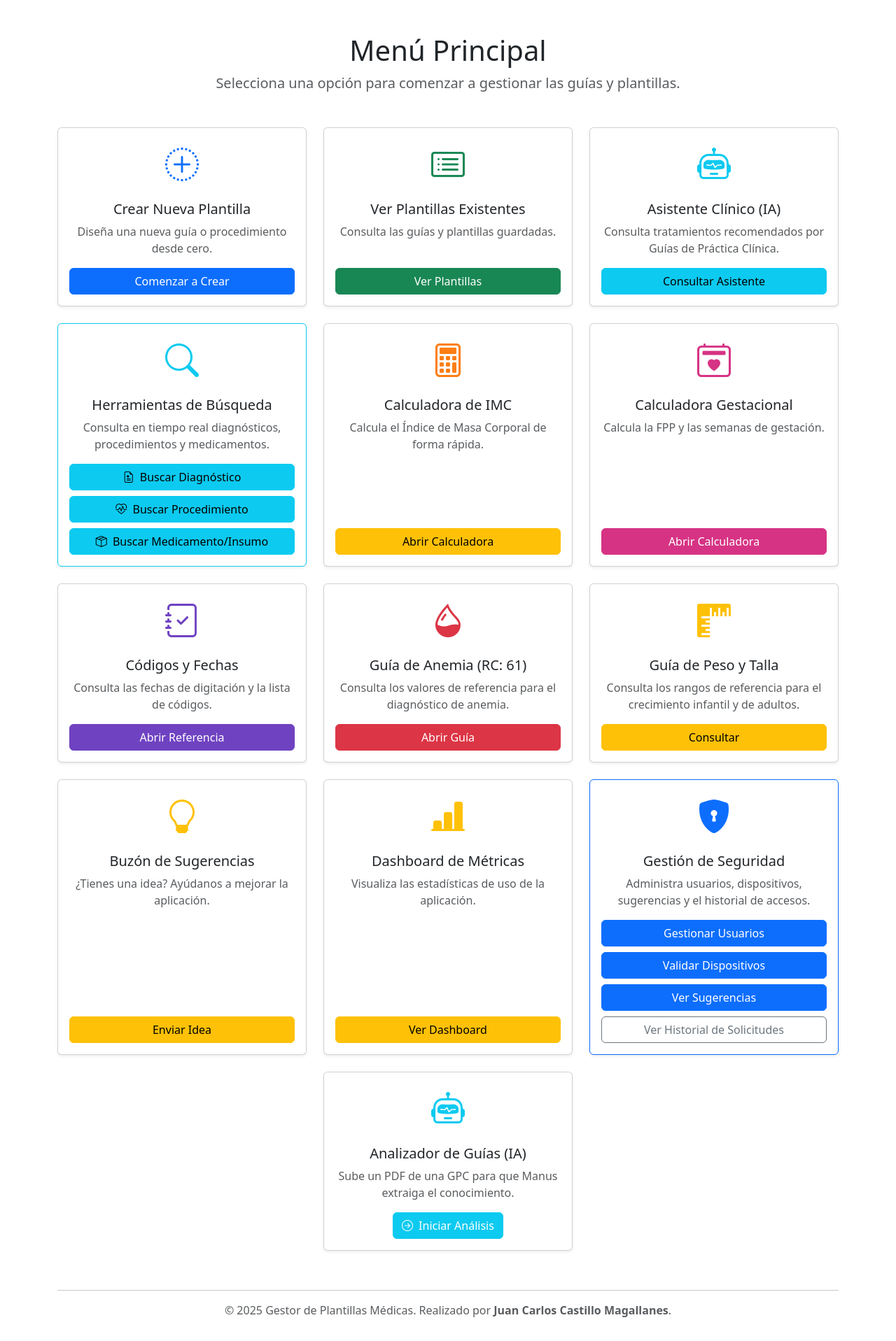
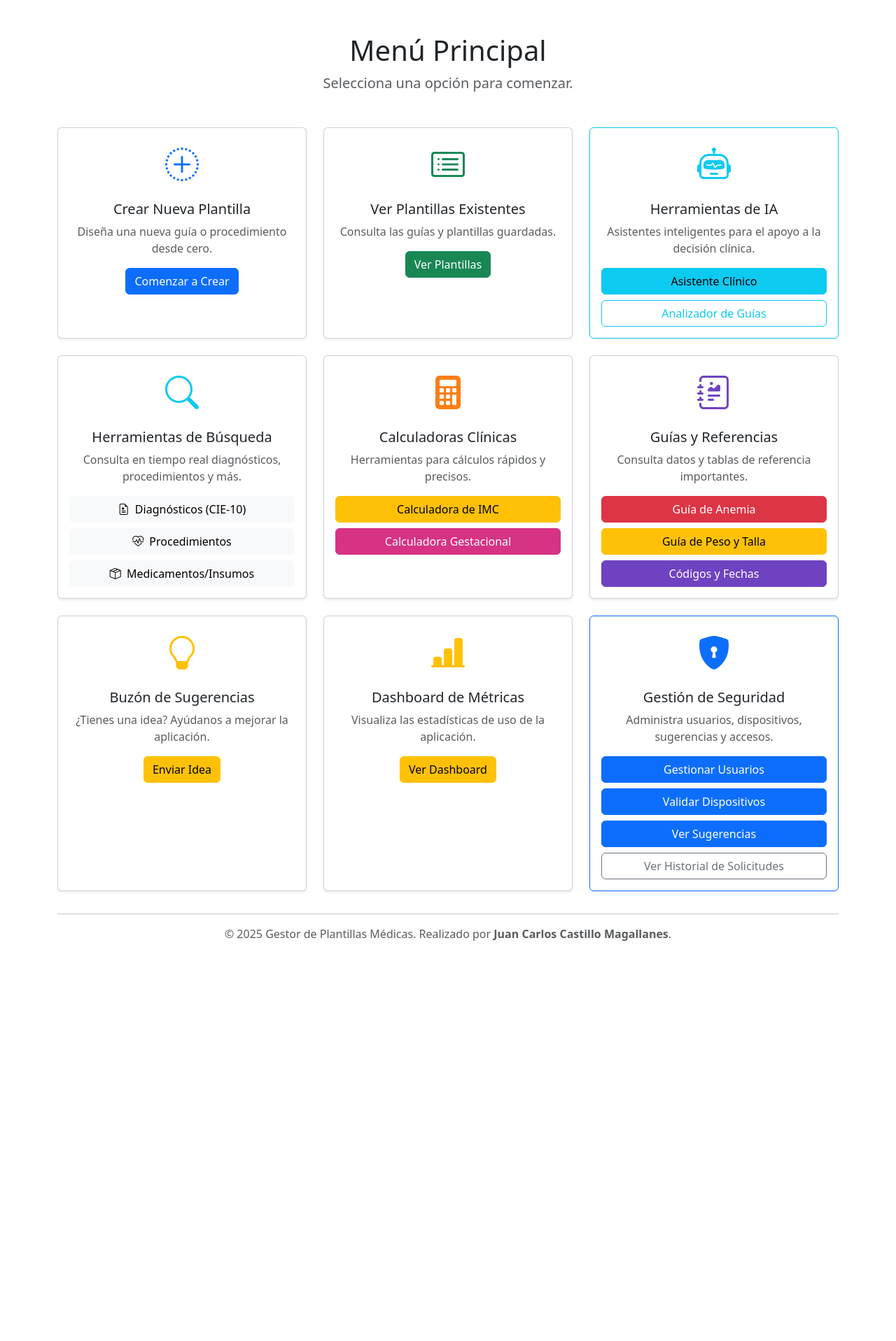
Before and after one commit to juanccm717-cyber/gestor-plantillas-web, a Flask app: page /menu in a window 1280 px wide. Shown: the part 56-1973 px from the top of the page at 70% size. After the commit the page ends 1401 px from the top, so only its background shows below. Run offline with Flask 3, Linux system fonts and the light colour scheme; the visitor is signed in with stand-in values (Sample User, id 1); some libraries are stand-ins or nearby versions.

Commit message:
actualizado

```diff
--- a/templates/menu.html
+++ b/templates/menu.html
@@ -1,26 +1,46 @@
 {% extends "base.html" %}
 
 {% block title %}Menú Principal{% endblock %}
+
+{% block styles %}
+<style>
+    /* Estilo para asegurar que las tarjetas en la misma fila tengan la misma altura */
+    .card {
+        display: flex;
+        flex-direction: column;
+    }
+    .card-body {
+        flex-grow: 1;
+        display: flex;
+        flex-direction: column;
+    }
+    .card-body .mt-auto {
+        margin-top: auto;
+    }
+</style>
+{% endblock %}
 
 {% block content %}
 <div class="container mt-5">
     <div class="text-center mb-5">
         <h1>Menú Principal</h1>
-        <p class="lead text-muted">Selecciona una opción para comenzar a gestionar las guías y plantillas.</p>
+        <p class="lead text-muted">Selecciona una opción para comenzar.</p>
     </div>
 
     <div class="row justify-content-center g-4">
 
-        <!-- Tarjeta para Crear Plantilla -->
+        <!-- ================================================== -->
+        <!--           TARJETAS DE GESTIÓN PRINCIPAL            -->
+        <!-- ================================================== -->
+
+        <!-- Tarjeta para Crear Plantilla (Solo Admin) -->
         {% if session.role == 'administrador' %}
         <div class="col-lg-4 col-md-6">
             <div class="card h-100 shadow-sm">
-                <div class="card-body text-center d-flex flex-column">
-                    <div class="mb-3">
-                        <i class="bi bi-plus-circle-dotted" style="font-size: 3rem; color: #0d6efd;"></i>
-                    </div>
+                <div class="card-body text-center">
+                    <div class="mb-3"><i class="bi bi-plus-circle-dotted" style="font-size: 3rem; color: #0d6efd;"></i></div>
                     <h5 class="card-title">Crear Nueva Plantilla</h5>
-                    <p class="card-text text-muted flex-grow-1">Diseña una nueva guía o procedimiento desde cero.</p>
+                    <p class="card-text text-muted">Diseña una nueva guía o procedimiento desde cero.</p>
                     <a href="{{ url_for('plantillas') }}" class="btn btn-primary mt-auto">Comenzar a Crear</a>
                 </div>
             </div>
@@ -30,156 +50,111 @@
         <!-- Tarjeta para Ver Plantillas -->
         <div class="col-lg-4 col-md-6">
             <div class="card h-100 shadow-sm">
-                <div class="card-body text-center d-flex flex-column">
-                    <div class="mb-3">
-                        <i class="bi bi-card-list" style="font-size: 3rem; color: #198754;"></i>
-                    </div>
+                <div class="card-body text-center">
+                    <div class="mb-3"><i class="bi bi-card-list" style="font-size: 3rem; color: #198754;"></i></div>
                     <h5 class="card-title">Ver Plantillas Existentes</h5>
-                    <p class="card-text text-muted flex-grow-1">Consulta las guías y plantillas guardadas.</p>
+                    <p class="card-text text-muted">Consulta las guías y plantillas guardadas.</p>
                     <a href="{{ url_for('ver_plantillas') }}" class="btn btn-success mt-auto">Ver Plantillas</a>
                 </div>
             </div>
         </div>
 
         <!-- ================================================== -->
-        <!--    TARJETA PARA EL ASISTENTE CLÍNICO DE IA (¡NUEVO!)    -->
+        <!--           TARJETA UNIFICADA: HERRAMIENTAS DE IA    -->
         <!-- ================================================== -->
         <div class="col-lg-4 col-md-6">
-            <div class="card h-100 shadow-sm">
-                <div class="card-body text-center d-flex flex-column">
-                    <div class="mb-3">
-                        <i class="bi bi-robot" style="font-size: 3rem; color: #0dcaf0;"></i>
+            <div class="card h-100 shadow-sm border-info">
+                <div class="card-body text-center">
+                    <div class="mb-3"><i class="bi bi-robot" style="font-size: 3rem; color: #0dcaf0;"></i></div>
+                    <h5 class="card-title">Herramientas de IA</h5>
+                    <p class="card-text text-muted">Asistentes inteligentes para el apoyo a la decisión clínica.</p>
+                    <div class="mt-auto w-100">
+                        <a href="{{ url_for('asistente_clinico') }}" class="btn btn-info d-block mb-2">Asistente Clínico</a>
+                        {% if session.role == 'administrador' %}
+                        <a href="{{ url_for('analizar_guia_page') }}" class="btn btn-outline-info d-block">Analizador de Guías</a>
+                        {% endif %}
                     </div>
-                    <h5 class="card-title">Asistente Clínico (IA)</h5>
-                    <p class="card-text text-muted flex-grow-1">Consulta tratamientos recomendados por Guías de Práctica Clínica.</p>
-                    <a href="{{ url_for('asistente_clinico') }}" class="btn btn-info mt-auto">Consultar Asistente</a>
                 </div>
             </div>
         </div>
 
         <!-- ================================================== -->
-        <!--    TARJETA UNIFICADA DE BÚSQUEDA (¡ACTUALIZADA!)    -->
+        <!--           TARJETA UNIFICADA: BÚSQUEDA              -->
         <!-- ================================================== -->
         <div class="col-lg-4 col-md-6">
-            <div class="card h-100 shadow-sm border-info">
-                <div class="card-body text-center d-flex flex-column">
-                    <div class="mb-3">
-                        <i class="bi bi-search" style="font-size: 3rem; color: #0dcaf0;"></i>
-                    </div>
+            <div class="card h-100 shadow-sm">
+                <div class="card-body text-center">
+                    <div class="mb-3"><i class="bi bi-search" style="font-size: 3rem; color: #0dcaf0;"></i></div>
                     <h5 class="card-title">Herramientas de Búsqueda</h5>
-                    <p class="card-text text-muted flex-grow-1">Consulta en tiempo real diagnósticos, procedimientos y medicamentos.</p>
-
-                    <div class="mt-auto">
-                        <a href="{{ url_for('buscar_diagnosticos') }}" class="btn btn-info d-block mb-2">
-                            <i class="bi bi-file-earmark-medical me-1"></i> Buscar Diagnóstico
-                        </a>
-                        <!-- ¡NUEVO BOTÓN AÑADIDO AQUÍ! -->
-                        <a href="{{ url_for('buscar_procedimientos_page') }}" class="btn btn-info d-block mb-2">
-                            <i class="bi bi-heart-pulse me-1"></i> Buscar Procedimiento
-                        </a>
-                        <a href="{{ url_for('buscar_items') }}" class="btn btn-info d-block">
-                            <i class="bi bi-box-seam me-1"></i> Buscar Medicamento/Insumo
-                        </a>
+                    <p class="card-text text-muted">Consulta en tiempo real diagnósticos, procedimientos y más.</p>
+                    <div class="mt-auto w-100">
+                        <a href="{{ url_for('buscar_diagnosticos') }}" class="btn btn-light d-block mb-2"><i class="bi bi-file-earmark-medical me-1"></i> Diagnósticos (CIE-10)</a>
+                        <a href="{{ url_for('buscar_procedimientos_page') }}" class="btn btn-light d-block mb-2"><i class="bi bi-heart-pulse me-1"></i> Procedimientos</a>
+                        <a href="{{ url_for('buscar_items') }}" class="btn btn-light d-block"><i class="bi bi-box-seam me-1"></i> Medicamentos/Insumos</a>
                     </div>
                 </div>
             </div>
         </div>
 
-
-        <!-- Tarjeta para la Calculadora de IMC -->
+        <!-- ================================================== -->
+        <!--           TARJETA UNIFICADA: CALCULADORAS          -->
+        <!-- ================================================== -->
         <div class="col-lg-4 col-md-6">
             <div class="card h-100 shadow-sm">
-                <div class="card-body text-center d-flex flex-column">
-                    <div class="mb-3">
-                        <i class="bi bi-calculator" style="font-size: 3rem; color: #fd7e14;"></i>
+                <div class="card-body text-center">
+                    <div class="mb-3"><i class="bi bi-calculator-fill" style="font-size: 3rem; color: #fd7e14;"></i></div>
+                    <h5 class="card-title">Calculadoras Clínicas</h5>
+                    <p class="card-text text-muted">Herramientas para cálculos rápidos y precisos.</p>
+                    <div class="mt-auto w-100">
+                        <a href="{{ url_for('calculadora_imc') }}" class="btn btn-warning d-block mb-2">Calculadora de IMC</a>
+                        <a href="{{ url_for('calculadora_gestacional') }}" class="btn btn-pink d-block">Calculadora Gestacional</a>
                     </div>
-                    <h5 class="card-title">Calculadora de IMC</h5>
-                    <p class="card-text text-muted flex-grow-1">Calcula el Índice de Masa Corporal de forma rápida.</p>
-                    <a href="{{ url_for('calculadora_imc') }}" class="btn btn-warning mt-auto">Abrir Calculadora</a>
                 </div>
             </div>
         </div>
 
-        <!-- Tarjeta para la Calculadora Gestacional -->
+        <!-- ================================================== -->
+        <!--           TARJETA UNIFICADA: GUÍAS RÁPIDAS         -->
+        <!-- ================================================== -->
         <div class="col-lg-4 col-md-6">
             <div class="card h-100 shadow-sm">
-                <div class="card-body text-center d-flex flex-column">
-                    <div class="mb-3">
-                        <i class="bi bi-calendar2-heart" style="font-size: 3rem; color: #d63384;"></i>
+                <div class="card-body text-center">
+                    <div class="mb-3"><i class="bi bi-journal-richtext" style="font-size: 3rem; color: #6f42c1;"></i></div>
+                    <h5 class="card-title">Guías y Referencias</h5>
+                    <p class="card-text text-muted">Consulta datos y tablas de referencia importantes.</p>
+                    <div class="mt-auto w-100">
+                        <a href="{{ url_for('guia_anemia') }}" class="btn btn-danger d-block mb-2">Guía de Anemia</a>
+                        <a href="{{ url_for('guia_peso_talla') }}" class="btn btn-warning d-block mb-2">Guía de Peso y Talla</a>
+                        <a href="{{ url_for('referencia_codigos') }}" class="btn btn-purple d-block">Códigos y Fechas</a>
                     </div>
-                    <h5 class="card-title">Calculadora Gestacional</h5>
-                    <p class="card-text text-muted flex-grow-1">Calcula la FPP y las semanas de gestación.</p>
-                    <a href="{{ url_for('calculadora_gestacional') }}" class="btn btn-pink mt-auto">Abrir Calculadora</a>
                 </div>
             </div>
         </div>
 
-        <!-- Tarjeta para Códigos y Fechas de Digitación -->
-        <div class="col-lg-4 col-md-6">
-            <div class="card h-100 shadow-sm">
-                <div class="card-body text-center d-flex flex-column">
-                    <div class="mb-3">
-                        <i class="bi bi-journal-check" style="font-size: 3rem; color: #6f42c1;"></i>
-                    </div>
-                    <h5 class="card-title">Códigos y Fechas</h5>
-                    <p class="card-text text-muted flex-grow-1">Consulta las fechas de digitación y la lista de códigos.</p>
-                    <a href="{{ url_for('referencia_codigos') }}" class="btn btn-purple mt-auto">Abrir Referencia</a>
-                </div>
-            </div>
-        </div>
-
-        <!-- Tarjeta para Guía de Referencia de Anemia (RC: 61) -->
-        <div class="col-lg-4 col-md-6">
-            <div class="card h-100 shadow-sm">
-                <div class="card-body text-center d-flex flex-column">
-                    <div class="mb-3">
-                        <i class="bi bi-droplet-half" style="font-size: 3rem; color: #dc3545;"></i>
-                    </div>
-                    <h5 class="card-title">Guía de Anemia (RC: 61)</h5>
-                    <p class="card-text text-muted flex-grow-1">Consulta los valores de referencia para el diagnóstico de anemia.</p>
-                    <a href="{{ url_for('guia_anemia') }}" class="btn btn-danger mt-auto">Abrir Guía</a>
-                </div>
-            </div>
-        </div>
-
-        <!-- Tarjeta para Guía de Crecimiento (Peso y Talla) -->
-        <div class="col-lg-4 col-md-6">
-            <div class="card h-100 shadow-sm">
-                <div class="card-body text-center d-flex flex-column">
-                    <div class="mb-3">
-                        <i class="bi bi-rulers" style="font-size: 3rem; color: #ffc107;"></i>
-                    </div>
-                    <h5 class="card-title">Guía de Peso y Talla</h5>
-                    <p class="card-text text-muted flex-grow-1">Consulta los rangos de referencia para el crecimiento infantil y de adultos.</p>
-                    <a href="{{ url_for('guia_peso_talla') }}" class="btn btn-warning mt-auto">Consultar</a>
-                </div>
-            </div>
-        </div>
+        <!-- ================================================== -->
+        <!--           TARJETAS DE ADMINISTRACIÓN Y FEEDBACK     -->
+        <!-- ================================================== -->
 
         <!-- Tarjeta para Enviar Sugerencia -->
         <div class="col-lg-4 col-md-6">
             <div class="card h-100 shadow-sm">
-                <div class="card-body text-center d-flex flex-column">
-                    <div class="mb-3">
-                        <i class="bi bi-lightbulb" style="font-size: 3rem; color: #ffc107;"></i>
-                    </div>
+                <div class="card-body text-center">
+                    <div class="mb-3"><i class="bi bi-lightbulb" style="font-size: 3rem; color: #ffc107;"></i></div>
                     <h5 class="card-title">Buzón de Sugerencias</h5>
-                    <p class="card-text text-muted flex-grow-1">¿Tienes una idea? Ayúdanos a mejorar la aplicación.</p>
+                    <p class="card-text text-muted">¿Tienes una idea? Ayúdanos a mejorar la aplicación.</p>
                     <a href="{{ url_for('enviar_sugerencia') }}" class="btn btn-warning mt-auto">Enviar Idea</a>
                 </div>
             </div>
         </div>
 
-        <!-- Tarjeta para el Dashboard -->
+        <!-- Tarjeta para el Dashboard (Solo Admin) -->
         {% if session.role == 'administrador' %}
         <div class="col-lg-4 col-md-6">
             <div class="card h-100 shadow-sm">
-                <div class="card-body text-center d-flex flex-column">
-                    <div class="mb-3">
-                        <i class="bi bi-bar-chart-line-fill" style="font-size: 3rem; color: #ffc107;"></i>
-                    </div>
+                <div class="card-body text-center">
+                    <div class="mb-3"><i class="bi bi-bar-chart-line-fill" style="font-size: 3rem; color: #ffc107;"></i></div>
                     <h5 class="card-title">Dashboard de Métricas</h5>
-                    <p class="card-text text-muted flex-grow-1">Visualiza las estadísticas de uso de la aplicación.</p>
+                    <p class="card-text text-muted">Visualiza las estadísticas de uso de la aplicación.</p>
                     <a href="{{ url_for('dashboard') }}" class="btn btn-warning mt-auto">Ver Dashboard</a>
                 </div>
             </div>
@@ -190,16 +165,12 @@
         {% if session.role == 'administrador' %}
         <div class="col-lg-4 col-md-6">
             <div class="card h-100 shadow-sm border-primary">
-                <div class="card-body text-center d-flex flex-column">
-                    <div class="mb-3">
-                        <i class="bi bi-shield-lock-fill" style="font-size: 3rem; color: #0d6efd;"></i>
-                    </div>
+                <div class="card-body text-center">
+                    <div class="mb-3"><i class="bi bi-shield-lock-fill" style="font-size: 3rem; color: #0d6efd;"></i></div>
                     <h5 class="card-title">Gestión de Seguridad</h5>
-                    <p class="card-text text-muted flex-grow-1">Administra usuarios, dispositivos, sugerencias y el historial de accesos.</p>
-
-                    <div class="mt-auto">
+                    <p class="card-text text-muted">Administra usuarios, dispositivos, sugerencias y accesos.</p>
+                    <div class="mt-auto w-100">
                         <a href="{{ url_for('gestionar_usuarios') }}" class="btn btn-primary d-block mb-2">Gestionar Usuarios</a>
-
                         <a href="{{ url_for('pagina_admin_dispositivos') }}" class="btn btn-primary d-block mb-2 position-relative">
                             Validar Dispositivos
                             {% if solicitudes_pendientes_count > 0 %}
@@ -208,30 +179,9 @@
                                 </span>
                             {% endif %}
                         </a>
-
                         <a href="{{ url_for('ver_sugerencias') }}" class="btn btn-primary d-block mb-2">Ver Sugerencias</a>
-
                         <a href="{{ url_for('historial_solicitudes') }}" class="btn btn-outline-secondary d-block">Ver Historial de Solicitudes</a>
                     </div>
-                </div>
-            </div>
-        </div>
-        {% endif %}
-        <!-- ================================================== -->
-        <!--      TARJETA PARA EL ANALIZADOR DE GUÍAS (IA)      -->
-        <!-- ================================================== -->
-        {% if session.role == 'administrador' %}
-        <div class="col-md-4 mb-4">
-            <div class="card h-100 shadow-sm">
-                <div class="card-body text-center">
-                    <i class="bi bi-robot" style="font-size: 3rem; color: #0dcaf0;"></i>
-                    <h5 class="card-title mt-3">Analizador de Guías (IA)</h5>
-                    <p class="card-text text-muted">
-                        Sube un PDF de una GPC para que Manus extraiga el conocimiento.
-                    </p>
-                    <a href="{{ url_for('analizar_guia_page') }}" class="btn btn-info text-white">
-                        <i class="bi bi-arrow-right-circle me-2"></i>Iniciar Análisis
-                    </a>
                 </div>
             </div>
         </div>
```
